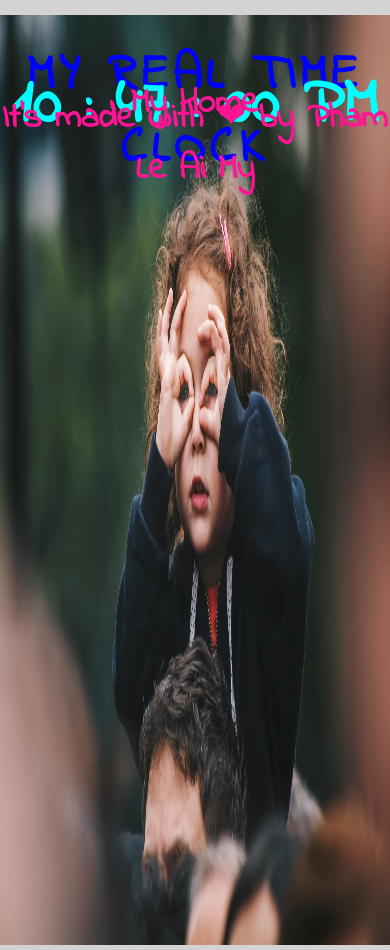
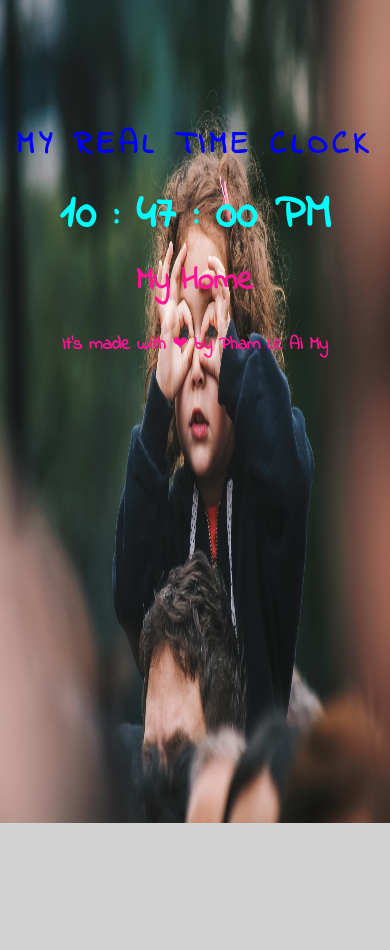
Before and after one commit to douchuis/first-client, a plain HTML site: page index.html in a window 390 px wide. After the commit the page ends 844 px from the top, so only its background shows below. Drawn offline with Linux system fonts and the light colour scheme.

Commit message:
Update reponsive page'css

```diff
--- a/css/index.css
+++ b/css/index.css
@@ -2,7 +2,6 @@ html {
   font-size: 62.5%;
   display: inline-block;
 }
-
 
 body {
   font-family: 'Indie Flower', cursive;
@@ -13,6 +12,7 @@ body {
 
 .main-container {
   text-align: center;
+  margin-top: -15px;
 }
 
 h1 {
@@ -24,6 +24,7 @@ h1 {
   font-weight: bold;
   letter-spacing: 5px;
 }
+
 #clock {
   font-size: 6.5rem;
   color: cyan;
@@ -36,13 +37,205 @@ h1 {
 p {
   color: deeppink;
   font-size: 3.5rem;
-  width: 100%;
-  margin-top: 20%;
   position: absolute;
   font-weight: bold;
+}
+
+.title1 {
+  width: 100%;
+  margin-top: 22%;
+}
+
+.sub-title1 {
+  width: 100%;
+  margin-top: 27%;
 }
 
 .images {
   width: 100%;
   height: 930px;
 }
+
+@media (max-width: 1366px){
+  .images {
+    height: 1024px;
+  }
+}
+
+@media (max-width: 1024px){
+
+  h1 {
+    margin-top: 15%;
+  }
+  .images {
+    height: 1366px;
+  }
+
+  #clock {
+    margin-top: 25%;
+  }
+
+  p {
+    font-size: 3.2rem;
+  }
+
+  .title1 {
+    margin-top: 35%;
+  }
+
+  .sub-title1 {
+    margin-top: 40%;
+  }
+}
+
+@media (max-width: 900px) {
+  .main-container {
+    margin-top: -15px;
+  }
+
+  .images {
+    height: 1024px;
+  }
+
+  h1 {
+    font-size: 4.2rem;
+    margin-top: 15%;
+  }
+
+  #clock {
+    font-size: 5.8rem;
+    margin-top: 20%;
+  }
+
+  p {
+    font-size: 3.2rem;
+  }
+
+  .title1 {
+    margin-top: 30%;
+  }
+
+  .sub-title1 {
+    margin-top: 35%;
+    font-size: 2.8rem;
+  }
+}
+
+@media (max-width: 700px){
+  h1 {
+    margin-top: 30%;
+  }
+
+  #clock {
+    margin-top: 40%;
+  }
+
+  .title1 {
+    margin-top: 50%;
+  }
+
+  .sub-title1 {
+    margin-top: 55%;
+  }
+}
+
+@media (max-width: 600px) {
+  h1 {
+    margin-top: 30%;
+  }
+
+  #clock {
+    margin-top: 40%;
+  }
+
+  .title1 {
+    margin-top: 55%;
+  }
+
+  .sub-title1 {
+    margin-top: 60%;
+  }
+}
+
+@media (max-width: 480px){
+  .main-container {
+    margin-top: -15px;
+  }
+
+  .images {
+    width: 100%;
+    height: 640px;
+  }
+
+  h1 {
+    font-size: 3.2rem;
+    margin-top: 35%;
+  }
+
+  #clock {
+    font-size: 4.8rem;
+    margin-top: 50%;
+  }
+
+  p {
+    font-size: 3.2rem;
+  }
+
+  .title1 {
+    margin-top: 70%;
+  }
+
+  .sub-title1 {
+    margin-top: 85%;
+    font-size: 1.8rem;
+  }
+}
+
+@media (max-width: 414px) {
+  .images {
+    height: 736px;
+  }
+}
+
+@media (max-width: 411px) {
+  .images {
+    height: 823px;
+  }
+}
+
+@media (max-width: 375px) {
+  .images {
+    height: 812px;
+  }
+}
+
+@media (max-width: 360px) {
+  .images {
+    height: 640px;
+  }
+}
+
+@media (max-width: 320px){
+  h1 {
+    font-size: 3.2rem;
+    margin-top: 35%;
+  }
+
+  #clock {
+    font-size: 4.8rem;
+    margin-top: 70%;
+  }
+
+  p {
+    font-size: 3.2rem;
+  }
+
+  .title1 {
+    margin-top: 90%;
+  }
+
+  .sub-title1 {
+    margin-top: 99%;
+    font-size: 1.8rem;
+  }
+}
```
